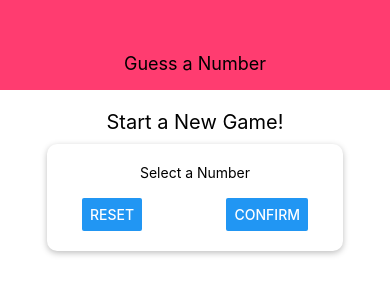
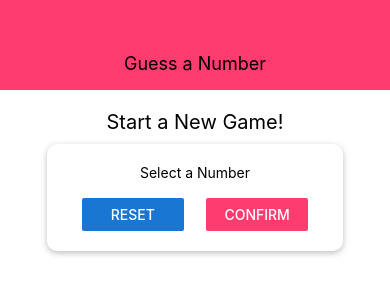
Before and after one commit to MachukIvan/guess-number-app, a React Native app: screen / in a window 390 px wide. Shown: the top 300 px of the page. Built offline with nearby package versions, Linux system fonts and the light colour scheme.

Commit message:
Added color themes

```diff
--- a/components/Header.js
+++ b/components/Header.js
@@ -1,5 +1,6 @@
 import React from 'react';
 import { View, Text, StyleSheet } from 'react-native';
+import colors from '../constants/colors';
 
 const Header = ({ title }) => (
   <View style={styles.header}>
@@ -12,7 +13,7 @@
     width: '100%',
     height: 90,
     paddingTop: 36,
-    backgroundColor: '#ff3c70',
+    backgroundColor: colors.primary,
     alignItems: 'center',
     justifyContent: 'center',
   },
--- /dev/null
+++ b/constants/colors.js
@@ -0,0 +1,4 @@
+export default {
+  primary: '#ff3c70',
+  accent: '#1976d2',
+};
--- a/screens/StartGameScreen.js
+++ b/screens/StartGameScreen.js
@@ -1,5 +1,6 @@
 import React from 'react';
 import { View, Text, StyleSheet, TextInput, Button } from 'react-native';
+import colors from '../constants/colors';
 
 import Card from '../components/Card';
 
@@ -11,8 +12,12 @@
         <Text>Select a Number</Text>
         <TextInput />
         <View style={styles.buttonContainer}>
-          <Button title="Reset" />
-          <Button title="Confirm" />
+          <View style={styles.button}>
+            <Button title="Reset" color={colors.accent} />
+          </View>
+          <View style={styles.button}>
+            <Button title="Confirm" color={colors.primary} />
+          </View>
         </View>
       </Card>
     </View>
@@ -40,6 +45,9 @@
     justifyContent: 'space-between',
     paddingHorizontal: 15,
   },
+  button: {
+    width: '45%',
+  },
 });
 
 export default StartGameScreen;
```
